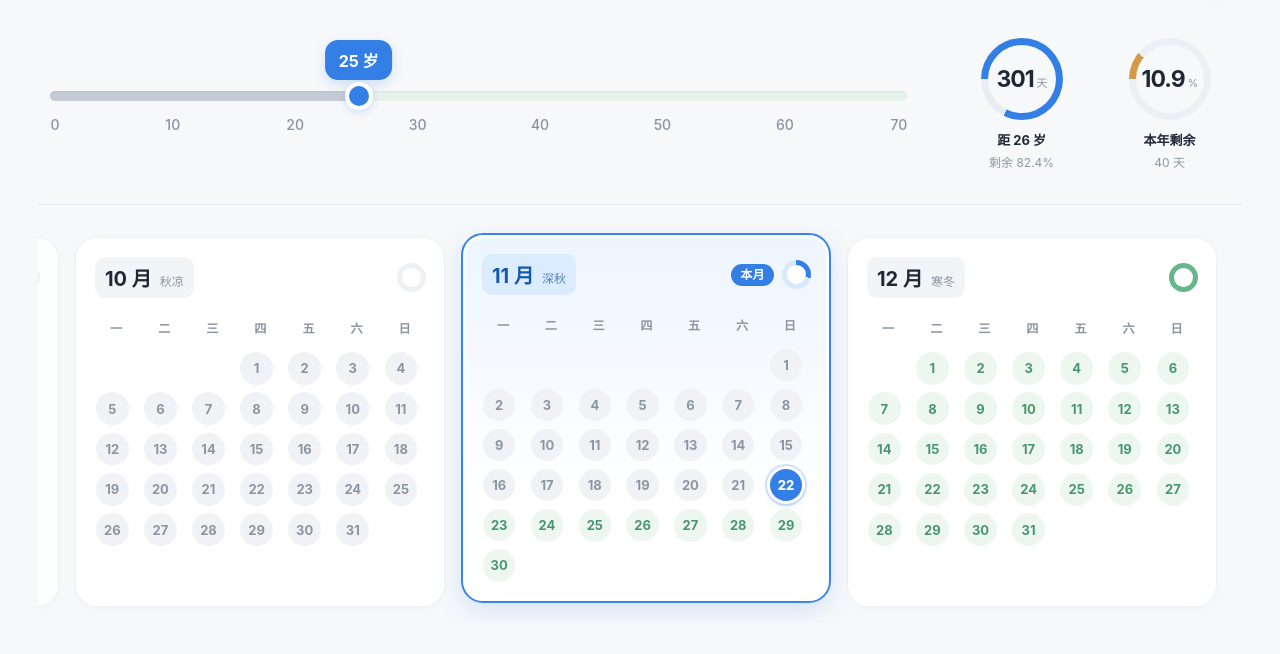
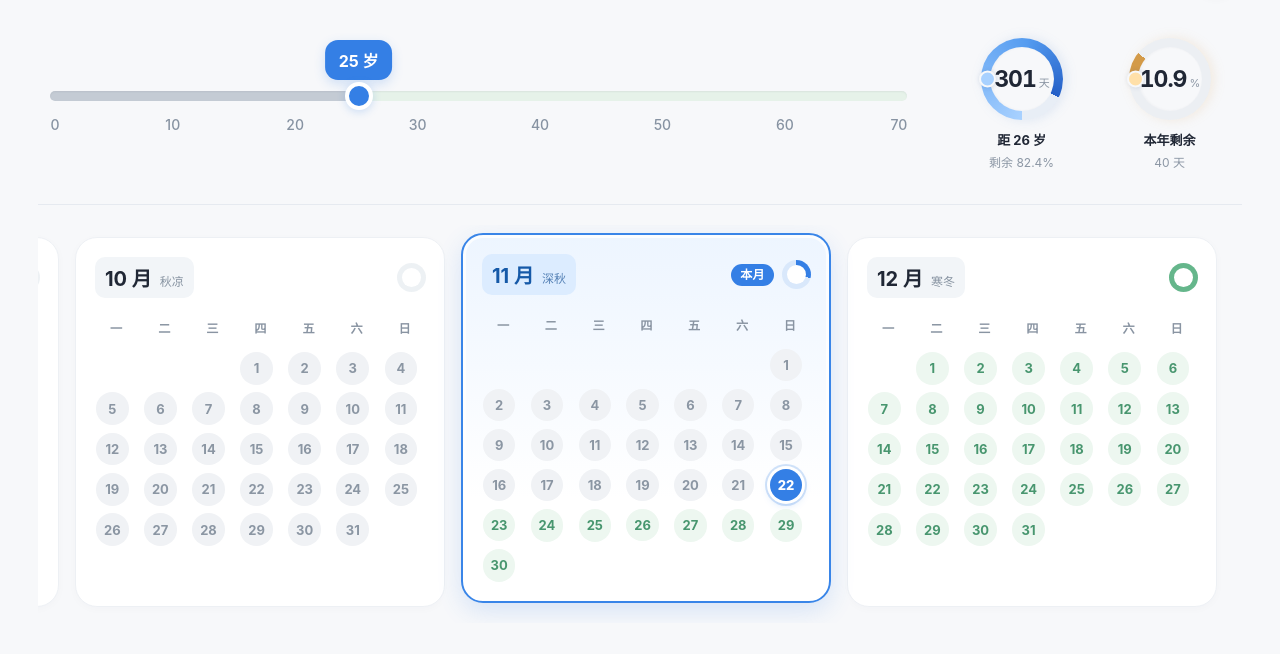
Before and after one commit to 2271259387/life-countdown, a plain HTML site: page index.html in a window 1280 px wide. Shown: the part 78-732 px from the top of the page. Drawn offline with Linux system fonts and the light colour scheme.

Commit message:
Add directional gradient progress rings

```diff
--- a/css/style.css
+++ b/css/style.css
@@ -165,3 +165,31 @@ button,input{font:inherit}button{-webkit-tap-highlight-color:transparent;cursor:
   .life-scale-wrap{margin-top:46px}
   .month-card.current-month{transform:translateY(-2px)}
 }
+
+
+/* Directional progress rings */
+.progress-ring{
+  --ring-start:#a8d1ff;--ring-mid:#559cf0;--ring-end:#245fc7;
+  --track:#e8eef6;--ring-thickness:9px;
+  background:conic-gradient(from -90deg,var(--ring-start) 0%,var(--ring-mid) 52%,var(--ring-end) calc(var(--p,0)*1%),var(--track) calc(var(--p,0)*1%),var(--track) 100%);
+  filter:drop-shadow(0 3px 6px rgba(49,112,190,.13));
+  transition:filter .35s ease;
+}
+.progress-ring.amber{
+  --ring-start:#ffe0a9;--ring-mid:#f2ad55;--ring-end:#cf7022;--track:#f2ece3;
+  filter:drop-shadow(0 3px 6px rgba(204,139,59,.14));
+}
+.progress-ring:before{
+  inset:var(--ring-thickness);
+  background:var(--canvas);
+  box-shadow:inset 0 1px 3px rgba(30,48,72,.045);
+}
+.progress-ring:after{
+  content:"";position:absolute;width:13px;height:13px;left:50%;top:0;
+  transform:translate(-50%,-2px);border-radius:50%;
+  background:var(--ring-start);border:2px solid var(--canvas);
+  box-shadow:0 1px 5px rgba(35,70,120,.16);
+}
+.progress-ring.amber:after{background:var(--ring-start)}
+.ring-hole strong{font-variant-numeric:tabular-nums}
+@media(max-width:900px){.progress-ring{--ring-thickness:8px}}
```
